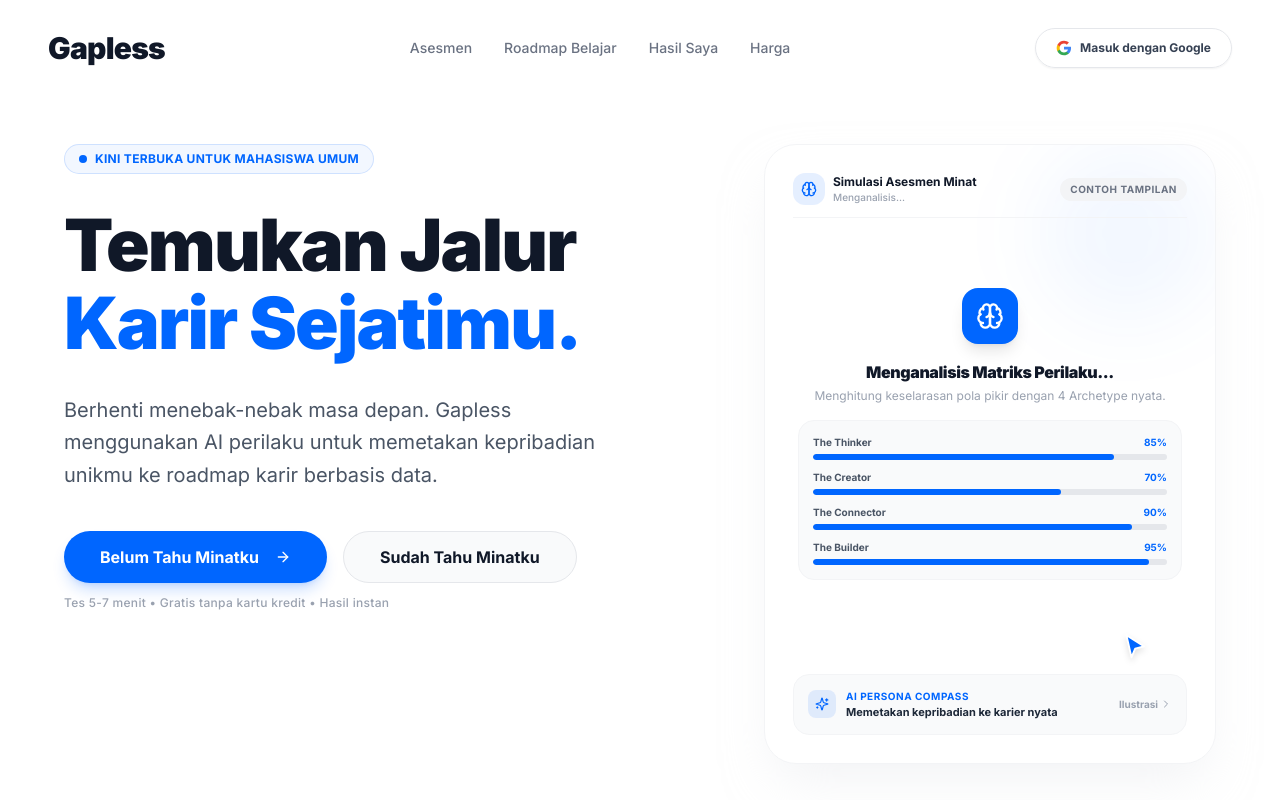
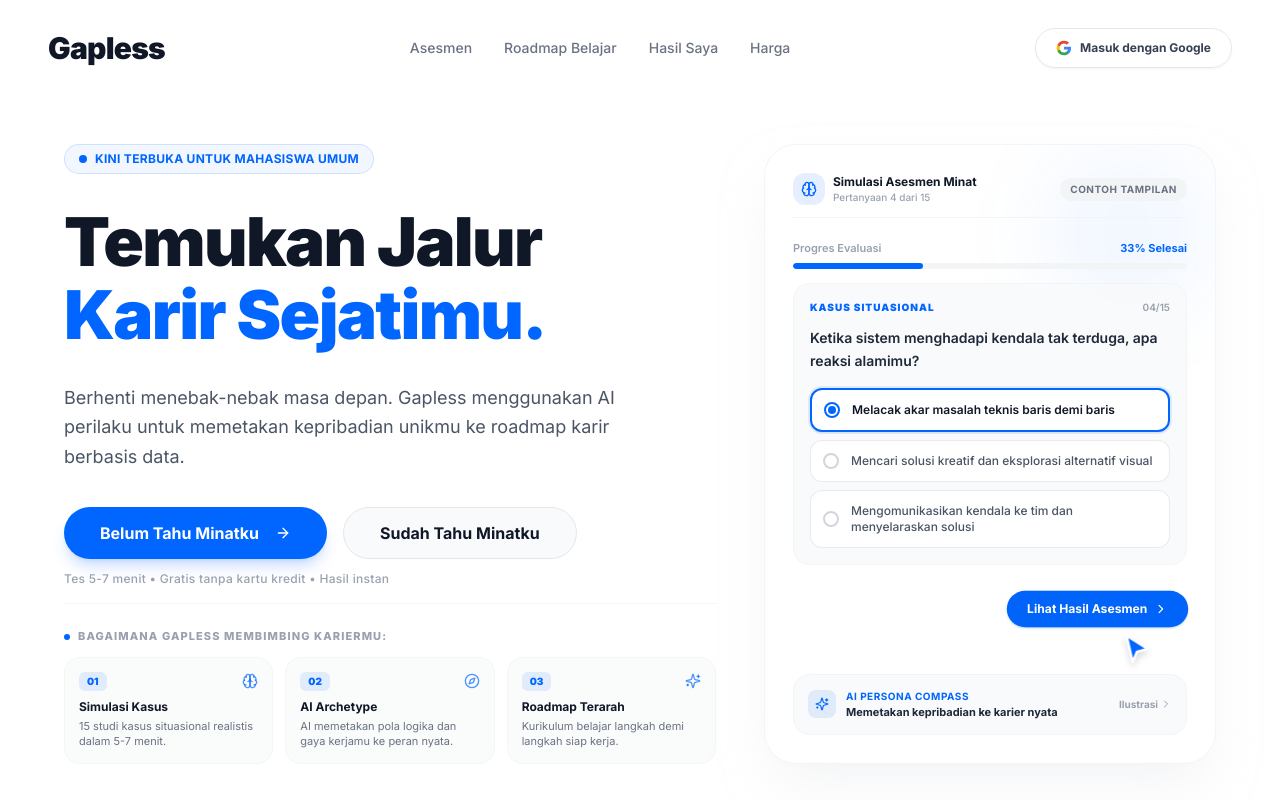
Before and after one commit to nauvaldzakwanbaihaqi/gapless-website, a Next.js app: page / in a window 1280 px wide. Shown: the top 800 px of the page. Built offline with nearby package versions, Linux system fonts and the light colour scheme.

Commit message:
feat(hero): sejajarkan kolom kiri dengan informasi cara kerja Gapless dan perbesar kursor animasi

```diff
--- a/src/app/page.tsx
+++ b/src/app/page.tsx
@@ -1,7 +1,7 @@
 import React from "react";
 import type { Metadata } from "next";
 import Link from "next/link";
-import { ArrowRight } from "lucide-react";
+import { ArrowRight, Brain, Compass, Sparkles } from "lucide-react";
 import { Button } from "@/components/ui/button";
 import Navbar from "@/components/layout/Navbar";
 import HeroDemoWrapper from "@/components/landing/HeroDemoWrapper";
@@ -78,7 +78,8 @@
 
       {/* Hero Section — Compact, viewport-friendly layout with top alignment */}
       <header className="w-full max-w-7xl mx-auto px-6 md:px-12 lg:px-16 pt-6 pb-12 md:pt-10 md:pb-16 lg:pt-12 lg:pb-20 grid grid-cols-1 lg:grid-cols-12 gap-8 lg:gap-12 items-start">
-        <div className="lg:col-span-7 space-y-6 md:space-y-8 text-left self-start">
+        <div className="lg:col-span-7 flex flex-col justify-between self-start lg:min-h-[620px] text-left space-y-8 lg:space-y-0">
+          <div className="space-y-6 md:space-y-8">
             {/* Status Badge */}
             <div className="inline-flex items-center gap-2 px-3.5 py-1.5 rounded-full bg-brand-primary/5 border border-brand-primary/15 text-brand-primary text-xs font-bold tracking-wide uppercase self-start">
               <span className="relative flex h-2 w-2">
@@ -89,18 +90,18 @@
             </div>
 
             {/* Single Semantic H1 with Responsive Clamping */}
-          <h1 className="text-4xl sm:text-5xl md:text-6xl lg:text-[4rem] xl:text-[4.5rem] font-black tracking-tight leading-[1.08] text-gray-900">
+            <h1 className="text-4xl sm:text-5xl md:text-6xl lg:text-[3.8rem] xl:text-[4.2rem] font-black tracking-tight leading-[1.08] text-gray-900">
               Temukan Jalur <br className="hidden sm:inline" />
               <span className="text-brand-primary">Karir Sejatimu.</span>
             </h1>
 
             {/* Hero Paragraph */}
-          <p className="text-base sm:text-lg md:text-xl text-gray-600 leading-relaxed max-w-xl">
+            <p className="text-base sm:text-lg text-gray-600 leading-relaxed max-w-xl">
               Berhenti menebak-nebak masa depan. Gapless menggunakan AI perilaku untuk memetakan kepribadian unikmu ke roadmap karir berbasis data.
             </p>
 
             {/* Primary & Secondary CTAs */}
-          <div className="space-y-3 pt-2">
+            <div className="space-y-3 pt-1">
               <div className="flex flex-col sm:flex-row gap-3 sm:gap-4">
                 <Button
                   asChild
@@ -126,6 +127,55 @@
               <p className="text-xs text-gray-400 font-medium tracking-wide">
                 Tes 5-7 menit • Gratis tanpa kartu kredit • Hasil instan
               </p>
+            </div>
+          </div>
+
+          {/* Cara Kerja Gapless (Workflow Preview) — Menyempurnakan Keseimbangan Ketinggian dengan Kolom Kanan */}
+          <div className="pt-6 border-t border-gray-100/90 mt-4">
+            <div className="text-[11px] font-extrabold uppercase tracking-widest text-gray-400 mb-3 flex items-center gap-2">
+              <span className="w-1.5 h-1.5 rounded-full bg-brand-primary inline-block"></span>
+              Bagaimana Gapless Membimbing Kariermu:
+            </div>
+            <div className="grid grid-cols-1 sm:grid-cols-3 gap-3">
+              <div className="p-3.5 rounded-2xl bg-gray-50/80 border border-gray-100/80 flex flex-col justify-between hover:bg-white hover:border-brand-primary/30 hover:shadow-xs transition-all duration-200">
+                <div className="flex items-center justify-between mb-2">
+                  <span className="text-[10px] font-black text-brand-primary bg-brand-primary/10 px-2 py-0.5 rounded-md">
+                    01
+                  </span>
+                  <Brain className="w-4 h-4 text-brand-primary/70" />
+                </div>
+                <div className="text-xs font-bold text-gray-900 mb-1">Simulasi Kasus</div>
+                <p className="text-[11px] text-gray-500 leading-snug">
+                  15 studi kasus situasional realistis dalam 5-7 menit.
+                </p>
+              </div>
+
+              <div className="p-3.5 rounded-2xl bg-gray-50/80 border border-gray-100/80 flex flex-col justify-between hover:bg-white hover:border-brand-primary/30 hover:shadow-xs transition-all duration-200">
+                <div className="flex items-center justify-between mb-2">
+                  <span className="text-[10px] font-black text-brand-primary bg-brand-primary/10 px-2 py-0.5 rounded-md">
+                    02
+                  </span>
+                  <Compass className="w-4 h-4 text-brand-primary/70" />
+                </div>
+                <div className="text-xs font-bold text-gray-900 mb-1">AI Archetype</div>
+                <p className="text-[11px] text-gray-500 leading-snug">
+                  AI memetakan pola logika dan gaya kerjamu ke peran nyata.
+                </p>
+              </div>
+
+              <div className="p-3.5 rounded-2xl bg-gray-50/80 border border-gray-100/80 flex flex-col justify-between hover:bg-white hover:border-brand-primary/30 hover:shadow-xs transition-all duration-200">
+                <div className="flex items-center justify-between mb-2">
+                  <span className="text-[10px] font-black text-brand-primary bg-brand-primary/10 px-2 py-0.5 rounded-md">
+                    03
+                  </span>
+                  <Sparkles className="w-4 h-4 text-brand-primary/70" />
+                </div>
+                <div className="text-xs font-bold text-gray-900 mb-1">Roadmap Terarah</div>
+                <p className="text-[11px] text-gray-500 leading-snug">
+                  Kurikulum belajar langkah demi langkah siap kerja.
+                </p>
+              </div>
+            </div>
           </div>
         </div>
 
--- a/src/components/landing/HeroDemoAnimation.tsx
+++ b/src/components/landing/HeroDemoAnimation.tsx
@@ -22,6 +22,7 @@
   const [cursorPos, setCursorPos] = useState<{ x: number; y: number }>({ x: 80, y: 70 });
   const [isClicking, setIsClicking] = useState<boolean>(false);
   const [isBtnPressed, setIsBtnPressed] = useState<boolean>(false);
+  const [isBtnHovered, setIsBtnHovered] = useState<boolean>(false);
   const [cursorVisible, setCursorVisible] = useState<boolean>(true);
   const [isInView, setIsInView] = useState<boolean>(true);
   const [isTabActive, setIsTabActive] = useState<boolean>(true);
@@ -62,7 +63,7 @@
     };
   }, []);
 
-  // Calculate coordinates relative to containerRef, directing SVG hotspot (2.5px, 1.5px) precisely to center
+  // Calculate coordinates relative to containerRef, directing enlarged SVG hotspot (3px, 2px) precisely to center
   const getCoordinates = useCallback((element: HTMLElement | null, offset?: { x?: number; y?: number }) => {
     if (!element || !containerRef.current) return { x: 90, y: 70 };
     const cRect = containerRef.current.getBoundingClientRect();
@@ -70,8 +71,8 @@
     const centerX = eRect.left - cRect.left + eRect.width / 2 + (offset?.x ?? 0);
     const centerY = eRect.top - cRect.top + eRect.height / 2 + (offset?.y ?? 0);
     return {
-      x: centerX - 2.5,
-      y: centerY - 1.5,
+      x: centerX - 3,
+      y: centerY - 2,
     };
   }, []);
 
@@ -100,6 +101,7 @@
       // 0.0s: Reset to initial stage
       setStage(0);
       setIsBtnPressed(false);
+      setIsBtnHovered(false);
       setCursorVisible(true);
       setCursorPos({ x: 90, y: 70 });
 
@@ -130,46 +132,56 @@
         setStage(3);
       }, 3500);
 
-      // 4.2s: Move cursor to "Lihat Hasil"
+      // 4.1s: Move cursor deliberately towards "Lihat Hasil Asesmen" button
       schedule(() => {
         if (nextBtnRef.current) {
           setCursorPos(getCoordinates(nextBtnRef.current, { y: -3 }));
         }
-      }, 4200);
+      }, 4100);
 
-      // 4.9s: Click "Lihat Hasil" with tactile feedback
+      // 4.8s: Cursor arrives at button -> triggers active hover illumination!
+      schedule(() => {
+        setIsBtnHovered(true);
+      }, 4800);
+
+      // 5.5s: Click "Lihat Hasil" with tactile feedback (dwell time gives clear view)
       schedule(() => {
         triggerClick();
         setIsBtnPressed(true);
-      }, 4900);
+      }, 5500);
 
-      // 5.05s: Advance to Analyzing Stage after 150ms press state
+      // 5.85s: Release button press
       schedule(() => {
         setIsBtnPressed(false);
+        setIsBtnHovered(false);
+      }, 5850);
+
+      // 6.0s: Advance to Analyzing Stage
+      schedule(() => {
         setStage(4);
-      }, 5050);
+      }, 6000);
 
-      // 6.6s: Reveal Result Stage
+      // 7.6s: Reveal Result Stage
       schedule(() => {
         setStage(5);
-      }, 6600);
+      }, 7600);
 
-      // 7.8s: Move cursor to Software Engineer Chip
+      // 8.8s: Move cursor to Software Engineer Chip
       schedule(() => {
         if (chipRef.current) {
           setCursorPos(getCoordinates(chipRef.current));
         }
-      }, 7800);
+      }, 8800);
 
-      // 10.6s: Fade out / reset
+      // 11.6s: Fade out / reset
       schedule(() => {
         setStage(6);
-      }, 10600);
+      }, 11600);
 
-      // 11.4s: Restart timeline loop
+      // 12.4s: Restart timeline loop
       schedule(() => {
         runTimeline();
-      }, 11400);
+      }, 12400);
     };
 
     runTimeline();
@@ -359,9 +371,11 @@
               ref={nextBtnRef}
               type="button"
               tabIndex={-1}
-              className={`relative z-20 px-5 py-2.5 rounded-full text-xs font-bold transition-all duration-150 flex items-center gap-1.5 shadow-sm ${
+              className={`relative z-20 px-5 py-2.5 rounded-full text-xs font-bold transition-all duration-200 flex items-center gap-1.5 shadow-sm ${
                 isBtnPressed
-                  ? "bg-[#004ECC] text-white scale-[0.95] shadow-inner ring-2 ring-brand-primary/30"
+                  ? "bg-[#004ECC] text-white scale-[0.95] shadow-inner ring-4 ring-brand-primary/40"
+                  : isBtnHovered
+                  ? "bg-brand-primary text-white scale-[1.06] shadow-lg shadow-brand-primary/30 ring-4 ring-brand-primary/25"
                   : stage >= 3
                   ? "bg-brand-primary text-white scale-[1.02] shadow-brand-primary/20"
                   : "bg-gray-100 text-gray-400"
@@ -510,36 +524,38 @@
           className="absolute pointer-events-none z-50 transition-all duration-700 ease-[cubic-bezier(0.25,1,0.5,1)]"
           style={{
             transform: `translate3d(${cursorPos.x}px, ${cursorPos.y}px, 0) scale(${isClicking ? 0.85 : 1})`,
-            transformOrigin: "2.5px 1.5px",
+            transformOrigin: "3px 2px",
           }}
         >
-          {/* SVG Brand Cursor */}
+          {/* SVG Brand Cursor - Enlarged 28x34 with high-detail brand shadow */}
+          <div className="relative">
             <svg
-            width="22"
-            height="26"
+              width="28"
+              height="34"
               viewBox="0 0 24 28"
               fill="none"
-            className="drop-shadow-md"
+              className="drop-shadow-lg filter drop-shadow-[0_4px_10px_rgba(0,102,255,0.35)]"
             >
               <path
                 d="M2.5 1.5L21.5 13.5L12 16L8 25.5L2.5 1.5Z"
                 fill="#0066FF"
                 stroke="white"
-              strokeWidth="2"
+                strokeWidth="2.2"
                 strokeLinejoin="round"
               />
             </svg>
 
-          {/* Click Ripple Effect centered on hotspot (2.5px, 1.5px) */}
+            {/* Click Ripple Effect centered on hotspot (3px, 2px) */}
             {isClicking && (
               <span
-              className="absolute w-9 h-9 rounded-full bg-brand-primary/30 border-2 border-brand-primary animate-ping pointer-events-none"
+                className="absolute w-11 h-11 rounded-full bg-brand-primary/35 border-2 border-brand-primary animate-ping pointer-events-none"
                 style={{
-                left: "-15.5px",
-                top: "-16.5px",
+                  left: "-18px",
+                  top: "-19px",
                 }}
               />
             )}
+          </div>
         </div>
       )}
     </div>
```
Lines whose indentation alone changed are shown as unchanged.
